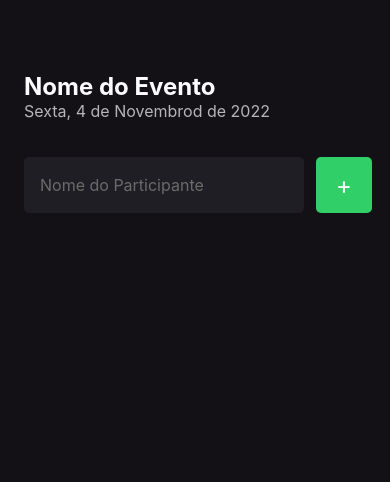
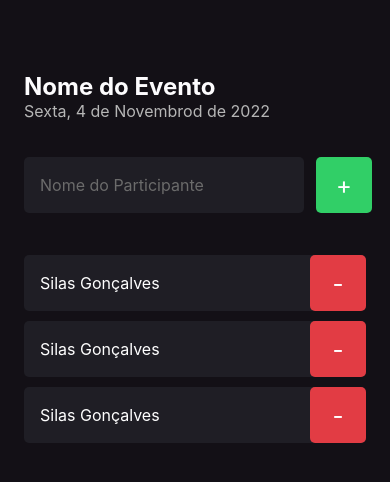
Before and after one commit to silasgon/imhere, a React Native app: screen / in a window 390 px wide. Shown: the top 482 px of the page. Built offline with nearby package versions, Linux system fonts and the light colour scheme.

Commit message:
Componentização e make component Participant

```diff
--- /dev/null
+++ b/src/components/Participant/index.tsx
@@ -0,0 +1,17 @@
+import { View, Text, TouchableOpacity } from "react-native";
+
+import { styles } from "./styles";
+
+export function Participant() {
+
+    return (
+        <View style={styles.container}>
+            <Text style={styles.name}>Silas Gonçalves</Text>
+            <TouchableOpacity style={styles.button}>
+                <Text style={styles.buttonText}>
+                    -
+                </Text>
+            </TouchableOpacity>
+        </View>
+    )
+}
--- /dev/null
+++ b/src/components/Participant/styles.ts
@@ -0,0 +1,31 @@
+import { StyleSheet } from "react-native";
+
+export const styles = StyleSheet.create({
+    container: {
+        width: '100%',
+        backgroundColor: '#1f1e25',
+        borderRadius: 5,
+        flexDirection: 'row',
+        alignItems: 'center',
+        marginBottom: 10,
+    },
+    name: {
+        flex: 1,
+        fontSize: 16,
+        color: '#FFF',
+        marginLeft: 16,
+    },
+    buttonText: {
+        color: '#fff',
+        fontSize: 24,
+    },
+    button: {
+        width: 56,
+        height: 56,
+        borderRadius: 5,
+        backgroundColor: '#e23c44',
+        alignItems: "center",
+        justifyContent: 'center',
+    },
+
+});
--- a/src/screems/Home/index.tsx
+++ b/src/screems/Home/index.tsx
@@ -1,4 +1,6 @@
 import { Text, View, TextInput, TouchableOpacity } from 'react-native';
+
+import { Participant } from "../../components/Participant";
 
 import { styles } from './styles';
 
@@ -29,6 +31,10 @@
           </Text>
         </TouchableOpacity>
       </View>
+
+      <Participant/>
+      <Participant/>
+      <Participant/>
     </View>
   );
 
```
